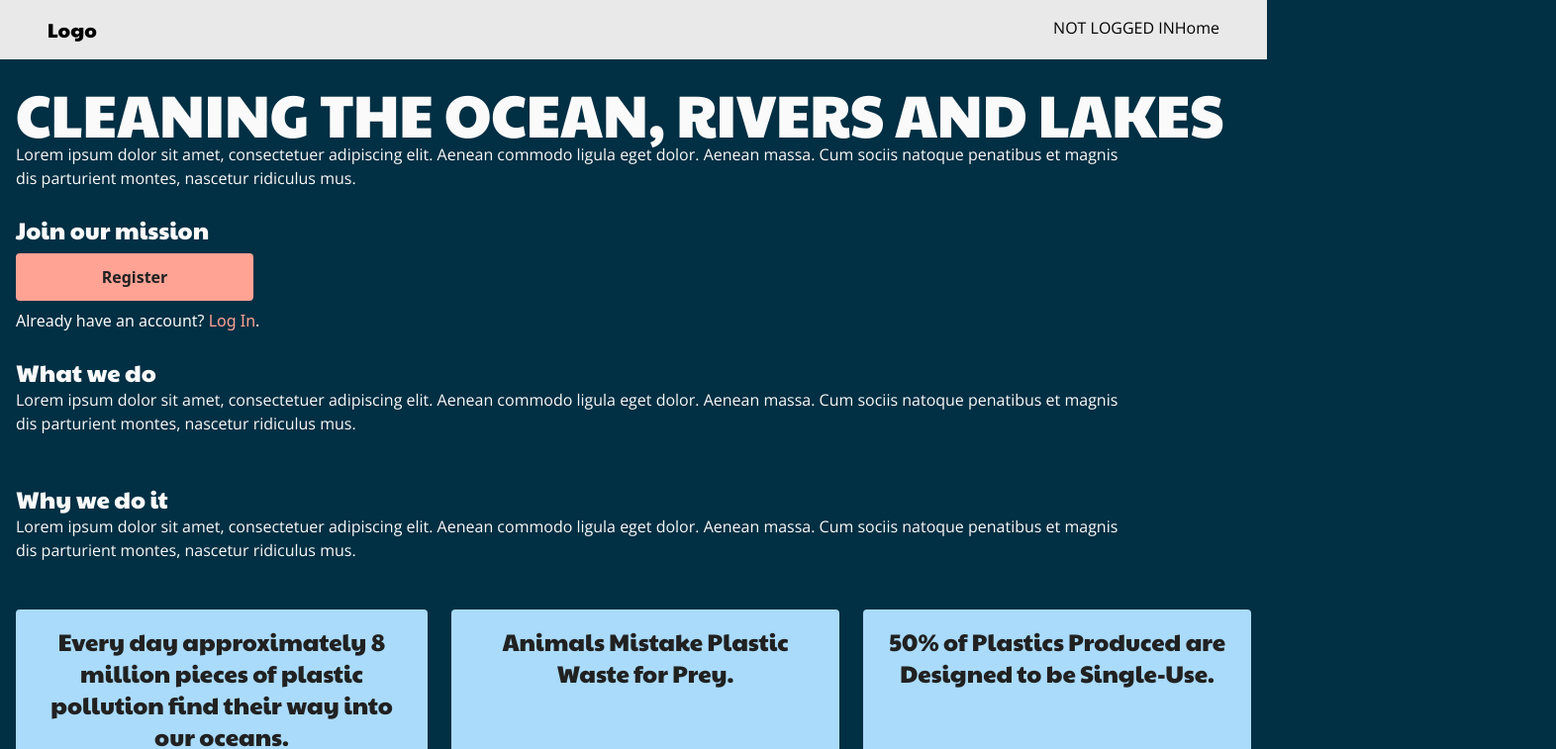
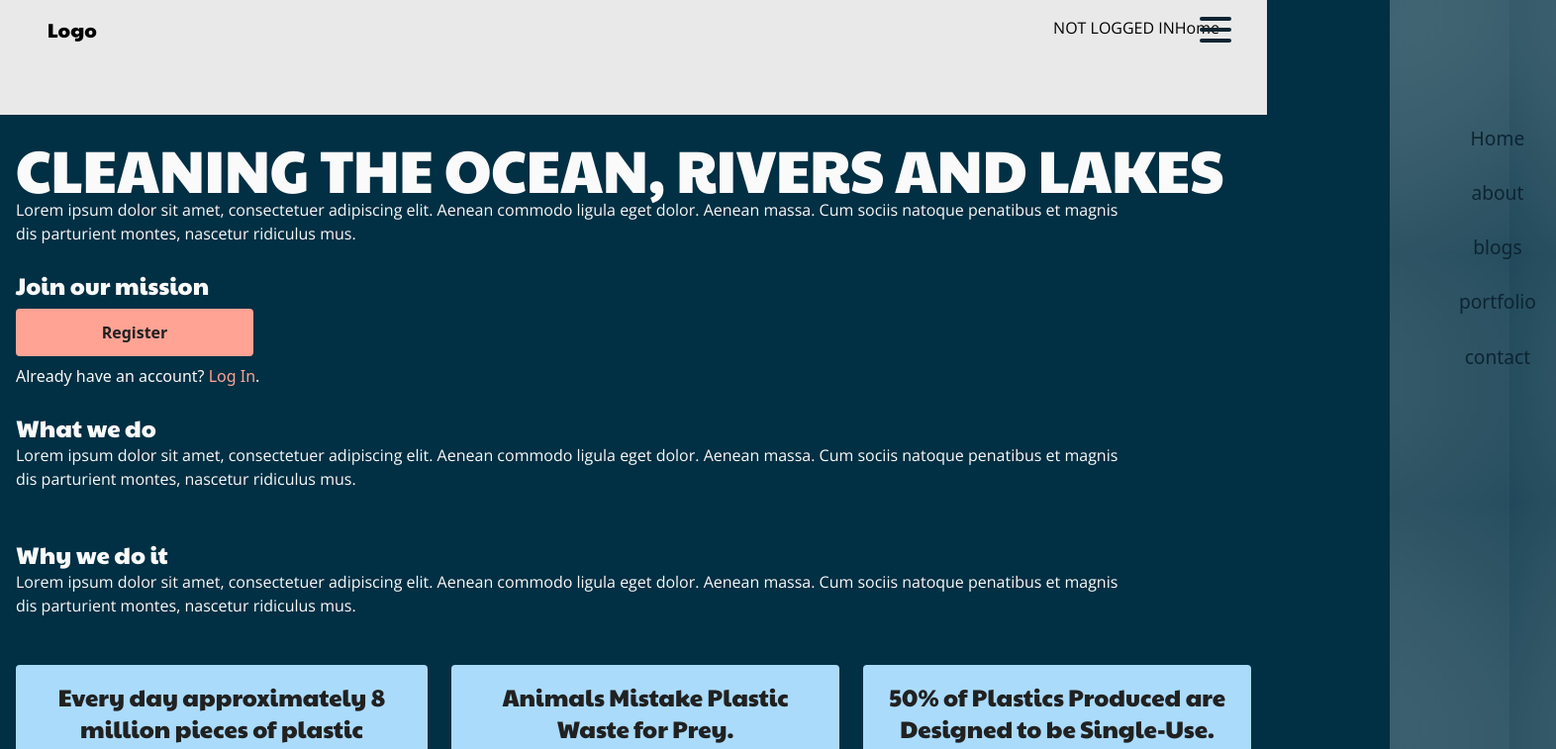
Before and after one commit to kaybee24/octopus-auth-client, a React (Vite) app: page / in a window 1280 px wide. Shown: the top 757 px of the page at 99% size, 1572 px wide, since content can reach past the window. Built offline with nearby package versions, Linux system fonts and the light colour scheme; no server answers.

Commit message:
burger changes

```diff
--- a/src/App.css
+++ b/src/App.css
@@ -9,3 +9,127 @@
 body {
   background-color: #012F43;
 }
+
+.nav-container {
+  position: absolute;
+  left: 8em;
+  top: -2.5em;
+  display: flex;
+  justify-content: space-between;
+  align-items: center;
+  height: 62px;
+}
+
+.navbar .menu-items {
+  display: flex;
+}
+
+.navbar .nav-container li {
+  list-style: none;
+}
+
+.navbar .nav-container a {
+  text-decoration: none;
+  color: #0e2431;
+  font-weight: 500;
+  font-size: 1.2rem;
+  padding: 0.7rem;
+}
+
+.navbar .nav-container a:hover{
+    font-weight: bolder;
+}
+
+.nav-container {
+  display: block;
+  position: relative;
+  height: 60px;
+}
+
+.nav-container .checkbox {
+  position: absolute;
+  display: block;
+  height: 32px;
+  width: 32px;
+  top: 20px;
+  left: 20px;
+  z-index: 5;
+  opacity: 0;
+  cursor: pointer;
+}
+
+.nav-container .hamburger-lines {
+  display: block;
+  height: 26px;
+  width: 32px;
+  position: absolute;
+  top: 17px;
+  left: 20px;
+  z-index: 2;
+  display: flex;
+  flex-direction: column;
+  justify-content: space-between;
+}
+
+.nav-container .hamburger-lines .line {
+  display: block;
+  height: 4px;
+  width: 100%;
+  border-radius: 10px;
+  background: #0e2431;
+}
+
+.nav-container .hamburger-lines .line1 {
+  transform-origin: 0% 0%;
+  transition: transform 0.4s ease-in-out;
+}
+
+.nav-container .hamburger-lines .line2 {
+  transition: transform 0.2s ease-in-out;
+}
+
+.nav-container .hamburger-lines .line3 {
+  transform-origin: 0% 100%;
+  transition: transform 0.4s ease-in-out;
+}
+
+.navbar .menu-items {
+  padding-top: 120px;
+  box-shadow: inset 0 0 2000px rgba(255, 255, 255, .5);
+  height: 100vh;
+  width: 100%;
+  transform: translate(150%);
+  display: flex;
+  flex-direction: column;
+  margin-left: -40px;
+  padding-left: 50px;
+  transition: transform 0.5s ease-in-out;
+  text-align: center;
+}
+
+.navbar .menu-items li {
+  margin-bottom: 1.2rem;
+  font-size: 1.5rem;
+  font-weight: 500;
+}
+
+
+.nav-container input[type="checkbox"]:checked ~ .menu-items {
+  transform: translateX(0);
+}
+
+.nav-container input[type="checkbox"]:checked ~ .hamburger-lines .line1 {
+  transform: rotate(45deg);
+}
+
+.nav-container input[type="checkbox"]:checked ~ .hamburger-lines .line2 {
+  transform: scaleY(0);
+}
+
+.nav-container input[type="checkbox"]:checked ~ .hamburger-lines .line3 {
+  transform: rotate(-45deg);
+}
+
+.nav-container input[type="checkbox"]:checked ~ .logo{
+  display: none;
+}
--- /dev/null
+++ b/src/components/Burger.jsx
@@ -0,0 +1,47 @@
+import React, {useState, useCallback} from "react";
+import "../App.css"
+
+
+const Burger = () => {
+
+    const [burger_class, setBurgerClass] = useState("burger-bar unclicked")
+    const [menu_class, setMenuClass] = useState("menu hidden")
+    const [isMenuClicked, setIsMenuClicked] = useState(false)
+
+    // toggle burger menu change
+    const updateMenu = useCallback(() => {
+        if(!isMenuClicked) {
+            setBurgerClass("burger-bar clicked")
+            setMenuClass("menu visible")
+        }
+        else {
+            setBurgerClass("burger-bar unclicked")
+            setMenuClass("menu hidden")
+        }
+        setIsMenuClicked(!isMenuClicked)
+    },[]);
+
+    return(
+      <nav>
+      <div class="navbar">
+        <div class="container nav-container burger-menu">
+            <input class="checkbox" type="checkbox" name="" id="" />
+            <div class="hamburger-lines">
+              <span class="line line1 burger-bar"></span>
+              <span class="line line2 burger-bar"></span>
+              <span class="line line3 burger-bar"></span>
+            </div>
+          <div class="menu-items">
+            <li><a href="#">Home</a></li>
+            <li><a href="#">about</a></li>
+            <li><a href="#">blogs</a></li>
+            <li><a href="#">portfolio</a></li>
+            <li><a href="#">contact</a></li>
+          </div>
+        </div>
+      </div>
+    </nav>
+    )
+}
+
+export default Burger
--- a/src/components/Nav.jsx
+++ b/src/components/Nav.jsx
@@ -1,5 +1,7 @@
 import React from 'react'
 import { Link } from 'react-router-dom'
+import Burger from './Burger'
+
 
 const Nav = () => {
     return (
--- a/src/components/NavNotLoggedIn.jsx
+++ b/src/components/NavNotLoggedIn.jsx
@@ -1,13 +1,15 @@
 import React from 'react'
 import { Link } from 'react-router-dom'
+import Burger from './Burger'
 
 const NavNotLoggedIn = () => {
     return (
-        <nav>
+        <nav className='relative'>
             <ul className='flex justify-center font-openSans space-x-8'>
                 NOT LOGGED IN
                 <li><Link to="/">Home</Link></li>
             </ul>
+            <Burger/>
         </nav>
     )
 }
```
